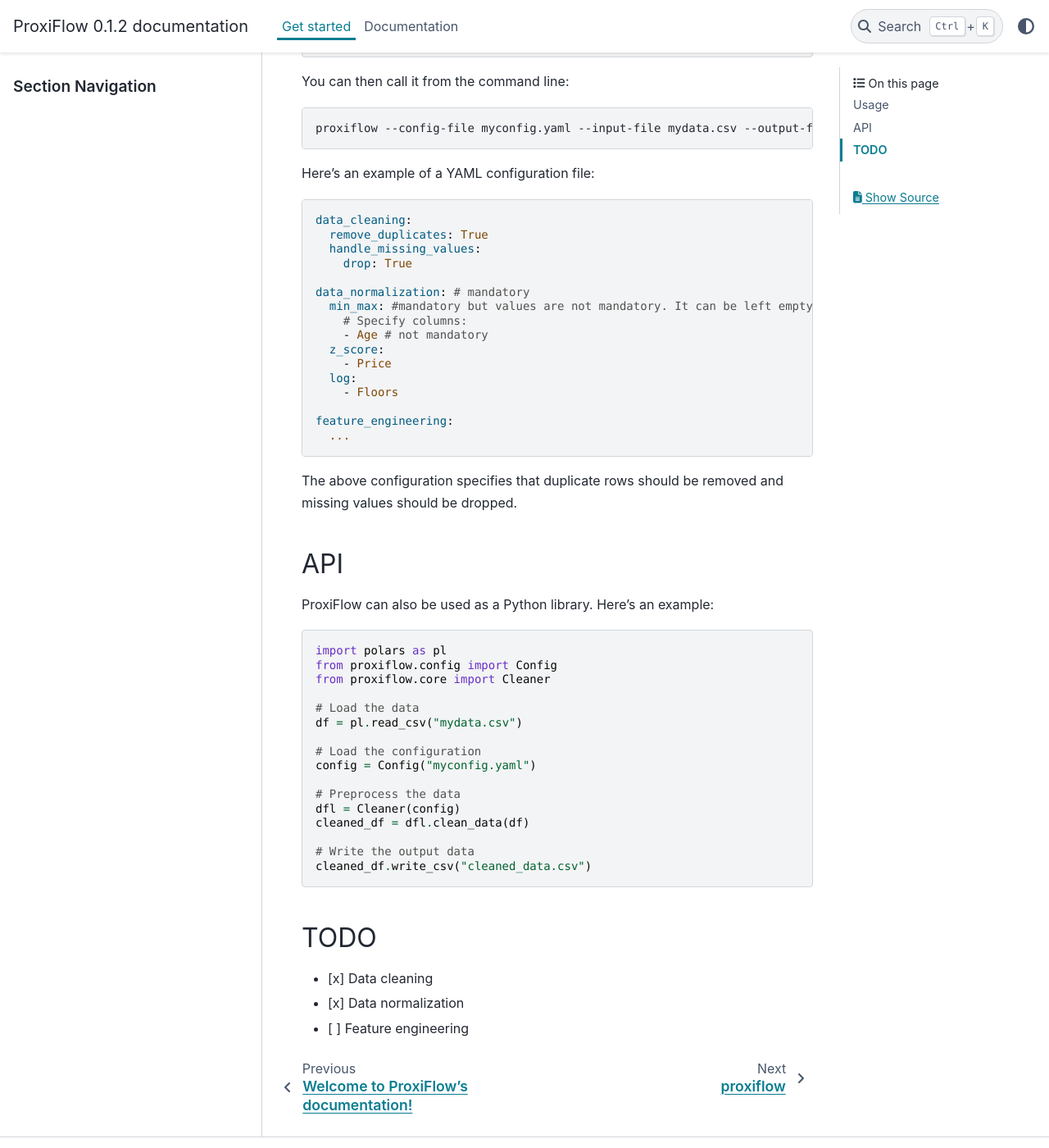
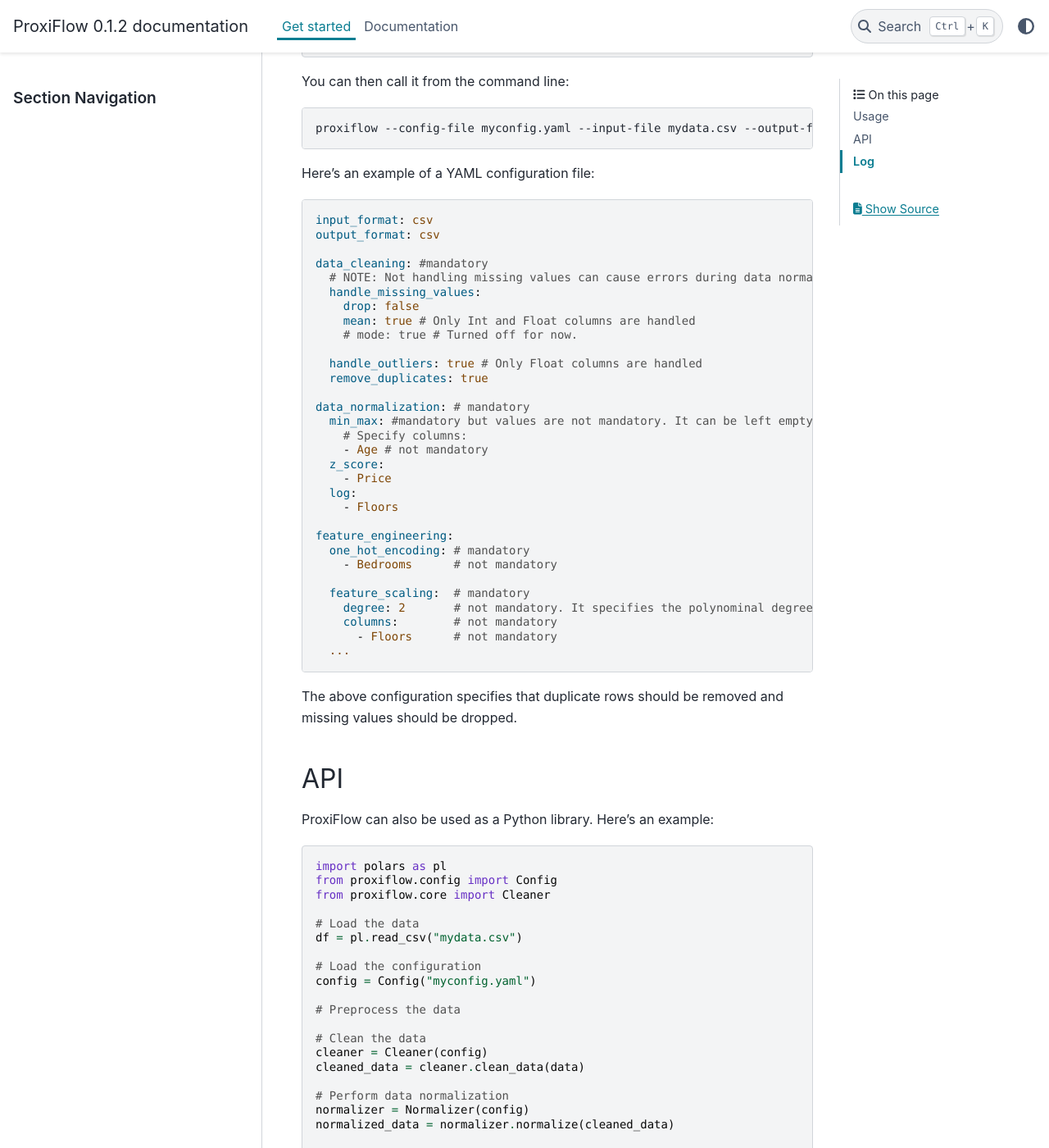
Before and after one commit to tomesink/proxiflow, a Sphinx documentation site: the page built from docs/source/quickstart.rst, in a window 1280 px wide and 1400 px high, scrolled down 386 px. Shown: the whole window at 82% size. Built offline with Sphinx 7.4.7 and the PyData theme 0.15.4, drawn with Linux system fonts in a browser that asks for light colours; some of the changed text lies outside the part shown.

Commit message:
Deleted unnecessary sphinx folder. Finished feature engineering

```diff
--- a/docs/source/quickstart.rst
+++ b/docs/source/quickstart.rst
@@ -22,10 +22,18 @@
 
 .. code-block:: yaml
 
-    data_cleaning:
-      remove_duplicates: True
+    input_format: csv
+    output_format: csv
+
+    data_cleaning: #mandatory
+      # NOTE: Not handling missing values can cause errors during data normalization
       handle_missing_values:
-        drop: True
+        drop: false
+        mean: true # Only Int and Float columns are handled
+        # mode: true # Turned off for now.
+
+      handle_outliers: true # Only Float columns are handled
+      remove_duplicates: true
 
     data_normalization: # mandatory
       min_max: #mandatory but values are not mandatory. It can be left empty
@@ -37,6 +45,13 @@
         - Floors
 
     feature_engineering:
+      one_hot_encoding: # mandatory
+        - Bedrooms      # not mandatory
+
+      feature_scaling:  # mandatory
+        degree: 2       # not mandatory. It specifies the polynominal degree
+        columns:        # not mandatory
+          - Floors      # not mandatory
       ...
 
 The above configuration specifies that duplicate rows should be removed and missing values should be dropped.
@@ -59,15 +74,25 @@
     config = Config("myconfig.yaml")
 
     # Preprocess the data
-    dfl = Cleaner(config)
-    cleaned_df = dfl.clean_data(df)
+
+    # Clean the data
+    cleaner = Cleaner(config)
+    cleaned_data = cleaner.clean_data(data)
+
+    # Perform data normalization
+    normalizer = Normalizer(config)
+    normalized_data = normalizer.normalize(cleaned_data)
+
+    # Perform feature engineering
+    engineer = Engineer(config)
+    engineered_data = engineer.execute(normalized_data)
 
     # Write the output data
-    cleaned_df.write_csv("cleaned_data.csv")
+    engineered_data.write_csv("cleaned_data.csv")
 
-TODO
-----
+Log
+---
 
 - [x] Data cleaning
 - [x] Data normalization
-- [ ] Feature engineering
+- [x] Feature engineering
--- a/pyproject.toml
+++ b/pyproject.toml
@@ -59,8 +59,8 @@
 [tool.setuptools.packages]
 find = {}
 
-[tool.black.format]
-max-line-length = 120
+[tool.black]
+line-length = 120
 extend-ignore = "E203"
 
 [tool.ruff]
```
Also changed, not shown: README.md (+32 -10 lines), sphinx/source/modules.rst (deleted, +0 -7 lines), sphinx/source/proxiflow.config.rst (deleted, +0 -21 lines), sphinx/source/proxiflow.core.rst (deleted, +0 -29 lines), sphinx/source/proxiflow.rst (deleted, +0 -31 lines), sphinx/source/proxiflow.utils.rst (deleted, +0 -21 lines), 7 other files.
